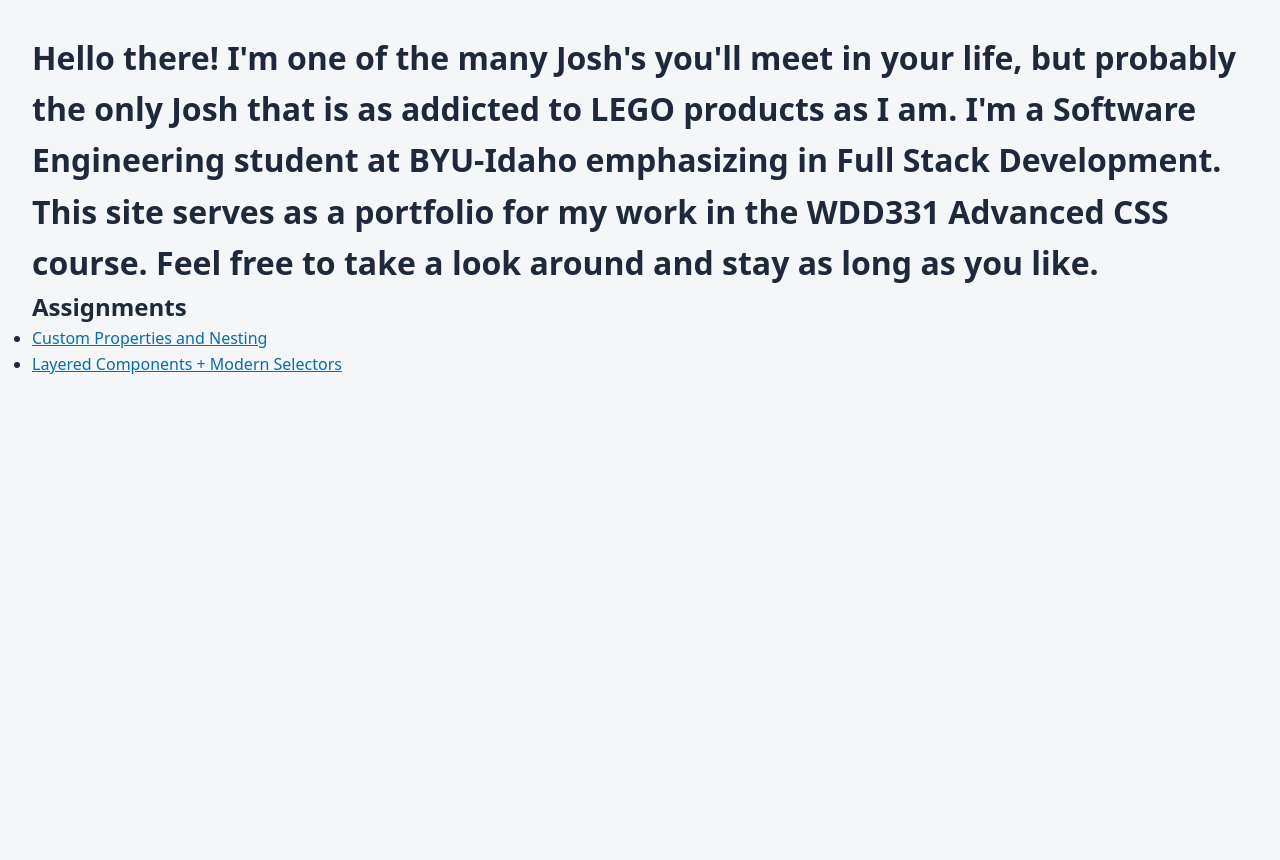
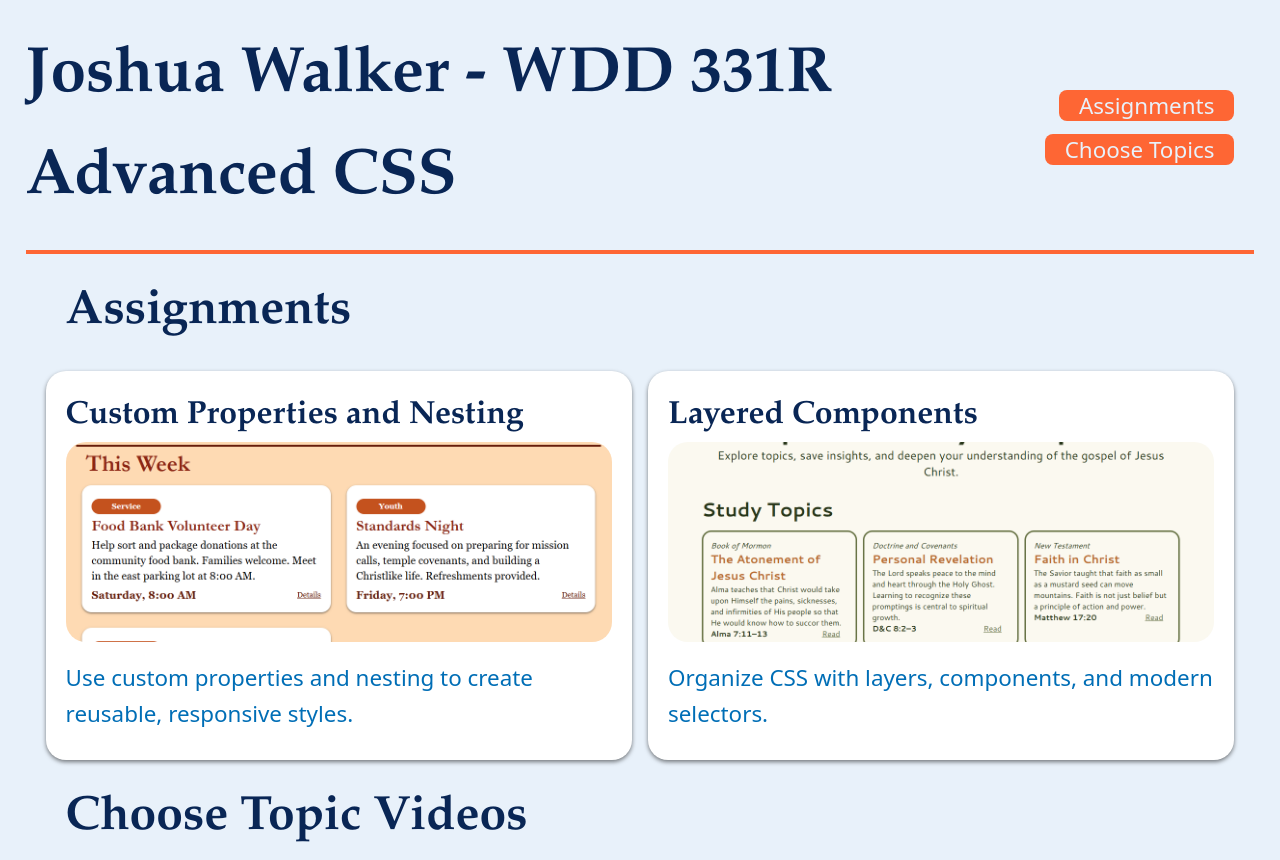
Before and after one commit to Joshwalks7/wdd331-portfolio, a website: page index.html in a window 1280 px wide. Shown: the top 860 px of the page. Before the commit the page ends 800 px from the top, so only its background shows below. Drawn offline with Linux system fonts and the light colour scheme.

Commit message:
Building home page with layered CSS

```diff
--- /dev/null
+++ b/css/base/elements.css
@@ -0,0 +1,73 @@
+body {
+    /* font family, color, background, line-height, padding */
+    /* Use clamp() for padding to make it fluid. */
+    background-color: var(--color-bg);
+    font-family: var(--font-body);
+    color: var(--color-text);
+    line-height: var(--line-height);
+    padding: clamp(var(--space-sm), 2vw, var(--space-lg));
+    font-size: clamp(var(--font-size-sm), 4vw, 1.4rem);
+}
+a {
+    /* link color from tokens */
+    color: var(--color-secondary-accent);
+    &:hover {
+        /* hover color from tokens */
+        color: var(--color-accent-hover);
+    }
+}
+header {
+    margin: 0 auto var(--space-md);
+    padding: 0 0 var(--space-md);
+    border-bottom: var(--border-lines);
+
+    @media (min-width: 600px) {
+        display: flex;
+        align-items: center;
+        gap: var(--space-lg);
+
+        h1 {
+            flex: 1 1 auto;
+            min-width: 0;
+            text-align: left;
+        }
+
+        nav {
+            flex: 0 0 auto;
+        }
+    }
+}
+h1 {
+    text-align: center;
+    font-size: clamp(var(--font-size-xl), 11vw, var(--font-size-xxl));
+    font-family: var(--font-heading);
+    color: var(--color-primary);
+}
+h2 {
+    font-family: var(--font-heading);
+    color: var(--color-primary);
+    font-size: clamp(var(--font-size-lg), 10vw, var(--font-size-xl));
+    padding-left: var(--space-md);
+}
+h3 {
+    color: var(--color-primary);
+    font-family: var(--font-heading);
+    font-size: clamp(var(--font-size-md), 8vw, var(--font-size-lg));
+}
+
+p {
+    margin: var(--space-sm) 0;
+    color: var(--color-text);
+}
+/* p { */
+    /* muted text color, spacing */
+    /* padding-top: var(--space-sm);
+    color: color-mix(in oklch, var(--color-primary) 55%, gray);
+} */
+footer {
+    /* text alignment, padding, muted color, top border */
+    text-align: center;
+    padding: var(--space-md);
+    border-top: var(--border-lines);
+    color: color-mix(in oklch, var(--color-primary) 55%, gray);
+}
--- /dev/null
+++ b/css/base/reset.css
@@ -0,0 +1,7 @@
+*,
+*::before,
+*::after {
+    box-sizing: border-box;
+    margin: 0;
+    padding: 0;
+}
--- /dev/null
+++ b/css/components/card.css
@@ -0,0 +1,26 @@
+.cards {
+   display: grid;
+   grid-template-columns: repeat(auto-fit, minmax(350px, 1fr));
+   gap: calc(var(--space-md) * .8);
+   margin: var(--space-md) 0;
+   .card {
+      /* border: 3px solid var(--color-secondary-accent); */
+      box-shadow: var(--card-shadow);
+      border-radius: var(--border-radius);
+      padding: var(--space-md);
+      background-color: var(--card-color-bg);
+      a {
+        img {
+            width: 100%;
+            height: 200px;
+            object-fit: cover;
+            border-radius: var(--border-radius);
+            transition: transform 200ms ease;
+        }
+        &:hover img{
+            transform: scale(1.04);
+        }
+      }
+
+   }
+}
--- /dev/null
+++ b/css/components/nav.css
@@ -0,0 +1,34 @@
+nav {
+   padding: var(--space-md);
+   width: auto;
+   /* @media (min-width: 600px) {
+         display: flex;
+         margin: 0 auto;
+         justify-content: space-between;
+      } */
+   a {
+      background-color: var(--color-secondary-accent);
+      color: var(--color-bg);
+      border-radius: var(--space-sm);
+      padding: 0 var(--space-md);
+      text-decoration: none;
+      &:hover {
+         color: var(--color-text);
+         background-color: var(--color-bg);
+         border: 2px solid transparent;
+         border-color: var(--color-secondary-accent);
+      }
+   }
+   ul {
+      margin-top: var(--space-sm);
+      list-style-type: none;
+      display: flex;
+      gap: var(--space-sm);
+      flex-direction: row;
+      @media (min-width: 600px) {
+        text-align: right;
+        flex-direction: column;
+        margin-top: 0;
+      }
+   }
+}
--- /dev/null
+++ b/css/layout/primary.css
@@ -0,0 +1,10 @@
+body {
+    min-height: 100dvh;
+}
+
+main {
+    max-width: 80rem;
+    width: 100%;
+    margin-inline: auto;
+    padding-inline: var(--space-md, 1rem);
+}
--- a/css/main.css
+++ b/css/main.css
@@ -1,4 +1,25 @@
-*,
+@layer tokens, base, layout, components, utilities;
+
+/* Tokens */
+@import url('tokens/colors.css') layer(tokens);
+@import url('tokens/variables.css') layer(tokens);
+
+/* Base */
+@import url('base/reset.css') layer(base);
+@import url('base/elements.css') layer(base);
+
+/* Layout */
+@import url('layout/primary.css') layer(layout);
+
+/* Components */
+@import url('components/card.css') layer(components);
+@import url('components/nav.css') layer(components);
+
+/* Utilities */
+@import url('utilities/utilities.css') layer(utilities);
+
+
+/* *,
 *::before,
 *::after {
     box-sizing: border-box;
@@ -31,4 +52,4 @@ a {
 
 a:hover {
     color: var(--color-primary-hover);
-}
+} */
--- /dev/null
+++ b/css/tokens/colors.css
@@ -0,0 +1,9 @@
+:root {
+    /* Colors: at least primary, background, text, accent */
+    --color-bg: #e8f1fa;
+    --card-color-bg: #fff;
+    --color-primary: #092655;
+    --color-secondary-accent: #fe6634;
+    --color-accent-hover: #004f7f;
+    --color-text: #006eb6;
+}
--- /dev/null
+++ b/css/tokens/variables.css
@@ -0,0 +1,21 @@
+:root {
+    /* Spacing: at least sm, md, lg */
+    --space-sm: .5rem;
+    --space-md: 1.25rem;
+    --space-lg: 2rem;
+    --card-columns-sm: 1fr;
+    --card-columns-md: 1fr 1fr;
+    /* Typography: font family, base size */
+    --font-heading: Garamond, Arial, sans-serif;
+    --font-body: system-ui, -apple-system, sans-serif;
+    --font-size-sm: 1rem;
+    --font-size-md: 1.5rem;
+    --font-size-lg: 2rem;
+    --font-size-xl: 3rem;
+    --font-size-xxl: 4rem;
+    --line-height: 1.6;
+    /* Borders: radius */
+    --border-radius: 20px;
+    --card-shadow: 0 2px 4px rgb(0,0,0,0.5);
+    --border-lines: 4px solid var(--color-secondary-accent);
+}
--- /dev/null
+++ b/css/utilities/utilities.css
@@ -0,0 +1,3 @@
+.muted-color {
+          color: color-mix(in oklch, var(--color-primary) 55%, gray);
+}
--- a/index.html
+++ b/index.html
@@ -9,7 +9,48 @@
     <link rel="stylesheet" href="css/main.css">
 </head>
 <body>
-    <h1>Hello there! I'm one of the many Josh's you'll meet in your life, but probably the only Josh that is as addicted to LEGO products as I am. I'm a Software Engineering student at BYU-Idaho emphasizing in Full Stack Development. This site serves as a portfolio for my work in the WDD331 Advanced CSS course. Feel free to take a look around and stay as long as you like.</h1>
+    <header>
+        <h1>Joshua Walker - WDD 331R Advanced CSS</h1>
+        <nav>
+            <ul>
+                <li><a href="#assignments">Assignments</a></li>
+                <li><a href="#topics">Choose Topics</a></li>
+            </ul>
+        </nav>
+    </header>
+    <main>
+        <h2 id="assignments">Assignments</h2>
+        <section class="cards">
+            <div class="card">
+                <h3>Custom Properties and Nesting</h3>
+                <a href="unit-1/custom-properties/index.html"><img src="images/unit1-image.png" alt="Unit 1 Thumbnail"></a>
+                <p>Use custom properties and nesting to create reusable, responsive styles.</p>
+            </div>
+            <div class="card">
+                <h3>Layered Components</h3>
+                <a href="unit-2/layered-components/index.html"><img src="images/unit2-image.png" alt="Unit 2 Thumbnail"></a>
+                <p>Organize CSS with layers, components, and modern selectors.</p>
+            </div>
+        </section>
+
+        <h2 id="topics">Choose Topic Videos</h2>
+        <section class="cards">
+            <div class="card">
+                <h3>Bootstrap</h3>
+                <a href="https://youtu.be/n4xMBO8K5fQ"><img src="images/bootstrap.png" alt="Bootstrap Video Thumbnail"></a>
+                <p>Explore a popular framework for building responsive interfaces.</p>
+            </div>
+            <div class="card">
+                <h3>Lightning CSS</h3>
+                <a href="https://youtu.be/34RYou6i3sc"><img src="images/lightningcss.png" alt="Lightning Video Thumbnail"></a>
+                <p>Compile and minify CSS with a fast modern build tool.</p>
+            </div>
+        </section>
+    </main>
+    <footer>
+        <p class="muted-color">Joshua Walker - Anticipated Graduation: Dec. 2027</p>
+    </footer>
+    <!-- <h1>Hello there! I'm one of the many Josh's you'll meet in your life, but probably the only Josh that is as addicted to LEGO products as I am. I'm a Software Engineering student at BYU-Idaho emphasizing in Full Stack Development. This site serves as a portfolio for my work in the WDD331 Advanced CSS course. Feel free to take a look around and stay as long as you like.</h1>
     <nav>
         <h2>Assignments</h2>
         <ul>
@@ -24,6 +65,6 @@
                 </a>
             </li>
         </ul>
-    </nav>
+    </nav> -->
 </body>
 </html>
```
Also changed, not shown: package.json (added, +26 -0 lines), README.md, dist/styles.css (added), images/bootstrap.png (added), images/lightningcss.png (added), images/unit1-image.png (added), images/unit2-image.png (added), 2 other files.
